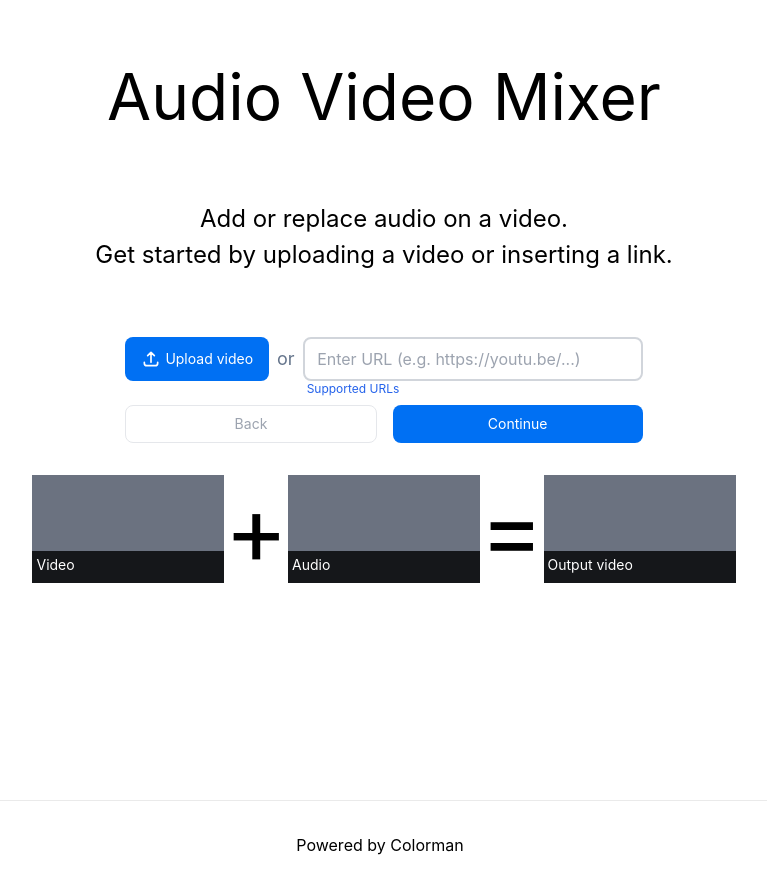
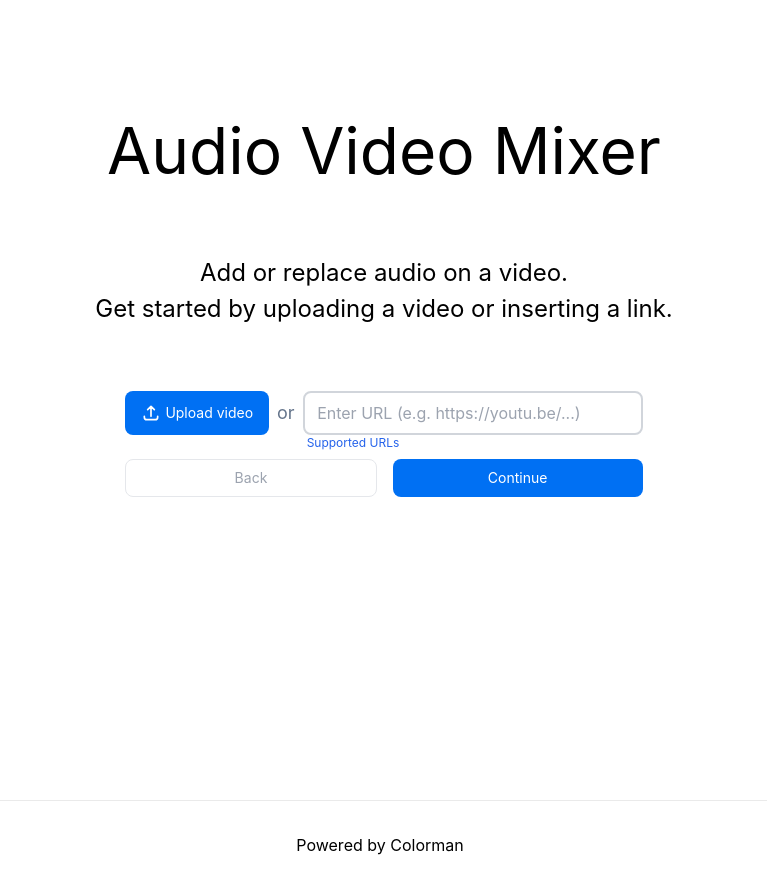
Before and after one commit to TheColorman/audio-replacer, a Next.js app: page / in a window 1280 px wide. Shown: the whole page, without its empty margins (256-1023 px from the left). Built offline with nearby package versions, Linux system fonts and the light colour scheme.

Commit message:
:evergreen_tree: Limited progress visibility

```diff
--- a/pages/index.tsx
+++ b/pages/index.tsx
@@ -48,31 +48,39 @@ const Home: NextPage = () => {
   const Progress = () => {
     return (
       <div className='min-w-fit flex mt-8 items-center'>
-        {/* Image */}
+        {/* Image (video) */}
+        {video && (
           <div className='bg-gray-500 w-48 aspect-video relative'>
             <div className="w-full h-8 bg-black/80 bottom-0 absolute">
               <p className="text-sm text-white p-1">
-              {video ? video.name : 'Video'}
+                {video.name}
               </p>
             </div>
           </div>
+        )}
         {/* Plus */}
+        {audio && (
+          <>
             <h1 className='text-8xl'>
               +
             </h1>
-        {/* Image */}
+            {/* Image (audio) */}
             <div className='bg-gray-500 w-48 aspect-video relative'>
               <div className="w-full h-8 bg-black/80 bottom-0 absolute">
                 <p className="text-sm text-white p-1">
-              {audio ? audio.name : 'Audio'}
+                  {audio.name}
                 </p>
               </div>
             </div>
+          </>
+        )}
         {/* Equals */}
+        {video && audio && (
+          <>
             <h1 className='text-8xl'>
               =
             </h1>
-        {/* Image */}
+            {/* Image (output) */}
             <div className='bg-gray-500 w-48 aspect-video relative'>
               <div className="w-full h-8 bg-black/80 bottom-0 absolute">
                 <p className="text-sm text-white p-1">
@@ -80,6 +88,8 @@ const Home: NextPage = () => {
                 </p>
               </div>
             </div>
+          </>
+        )}
       </div>
     )
   }
```
Lines whose indentation alone changed are shown as unchanged.
